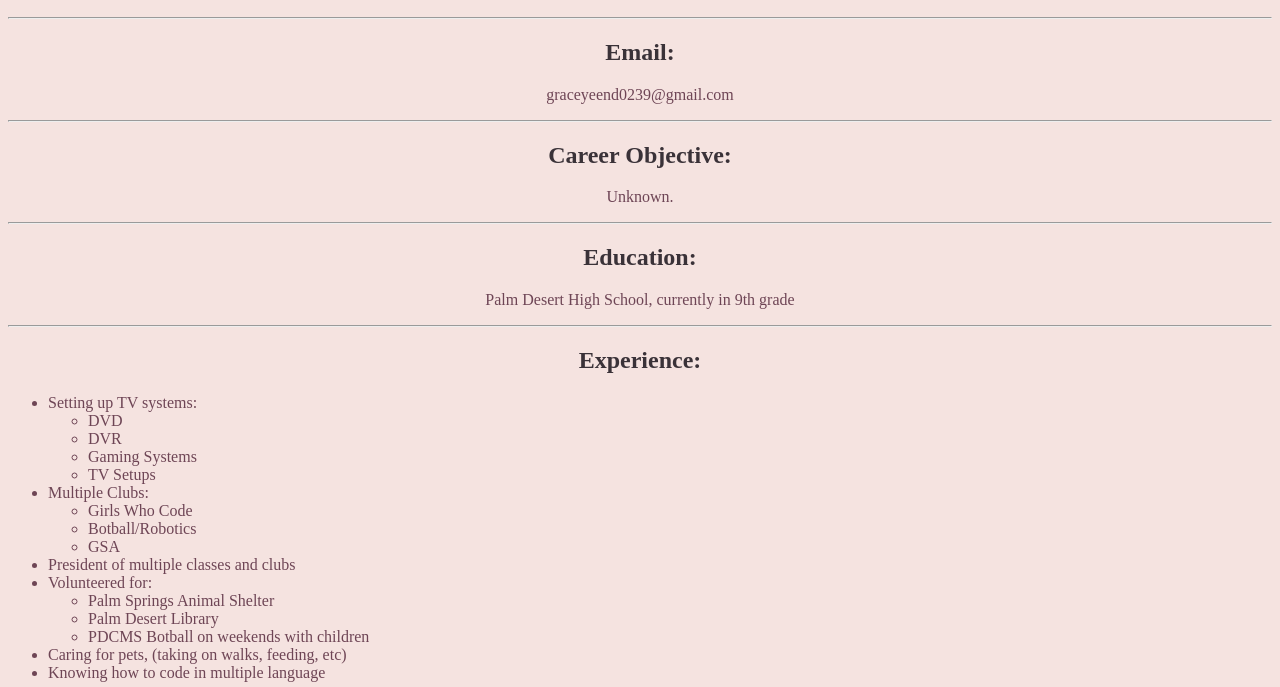
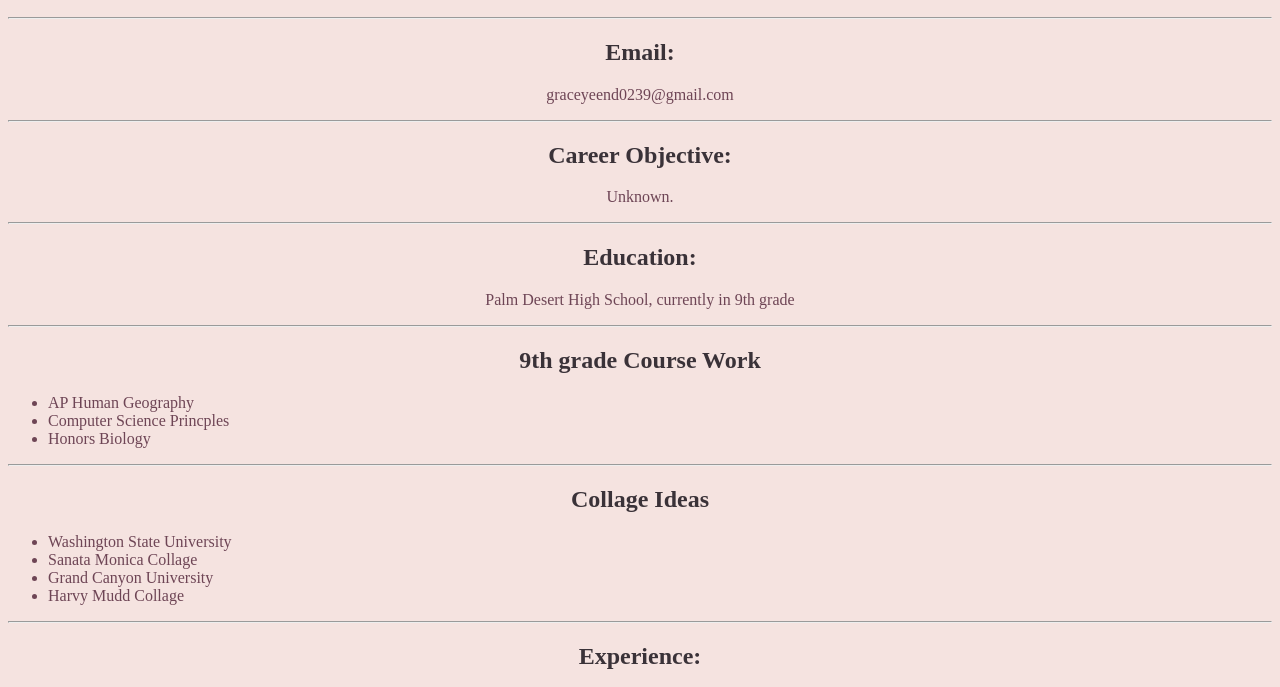
Before and after one commit to graceyeend/graceyeend.github.io, a plain HTML site: page resume.html in a window 1280 px wide. Shown: the part 205-892 px from the top of the page. Drawn offline with Linux system fonts and the light colour scheme.

Commit message:
your message here

```diff
--- a/resume.html
+++ b/resume.html
@@ -36,6 +36,21 @@
        <h2>Education:</h2>
        <p style="text-align:center"> Palm Desert High School, currently in 9th grade </p>
        <hr>
+        <h2> 9th grade Course Work </h2>
+        <ul>
+        <li> AP Human Geography </li>
+        <li> Computer Science Princples </li>
+        <li> Honors Biology </li>
+        </ul>
+        <hr>
+       <h2> Collage Ideas </h2>
+       <ul>
+        <li> Washington State University</li>
+        <li> Sanata Monica Collage</li>
+        <li> Grand Canyon University </li>
+        <li> Harvy Mudd Collage </li>
+       </ul>
+       <hr>
        </p>
        <h2>Experience:</h2>
        <ul>
```
Also changed, not shown: contactme.html (+2 -2 lines), navbar.html (+0 -2 lines), aboutme.html (indentation only).
